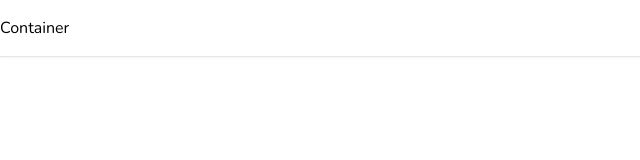
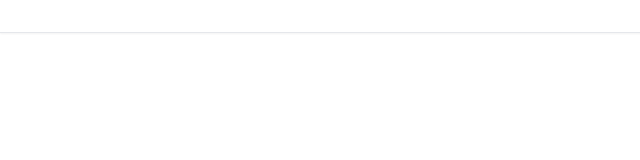
Before and after one commit to MatthewsRicky/air-bnb, a Next.js app in the folder airbnb-video/: page / in a window 1280 px wide. Shown: the top 160 px of the page, without its empty margins (0-640 px from the left). Built offline with nearby package versions, Linux system fonts and the light colour scheme.

Commit message:
Update Container.tsx

```diff
--- a/airbnb-video/app/components/Container.tsx
+++ b/airbnb-video/app/components/Container.tsx
@@ -1,8 +1,16 @@
+"use client";
 
+interface ContainerProps {
+  children: React.ReactNode;
+}
 
-const Container = () => {
+const Container: React.FC<ContainerProps> = ({
+  children
+}) => {
   return (
-    <div>Container</div>
+    <div  className="max-w-[2520px] xl:px-2 md:px-10  sm:px-2">
+      {children}
+    </div>
   )
 }
 
```
